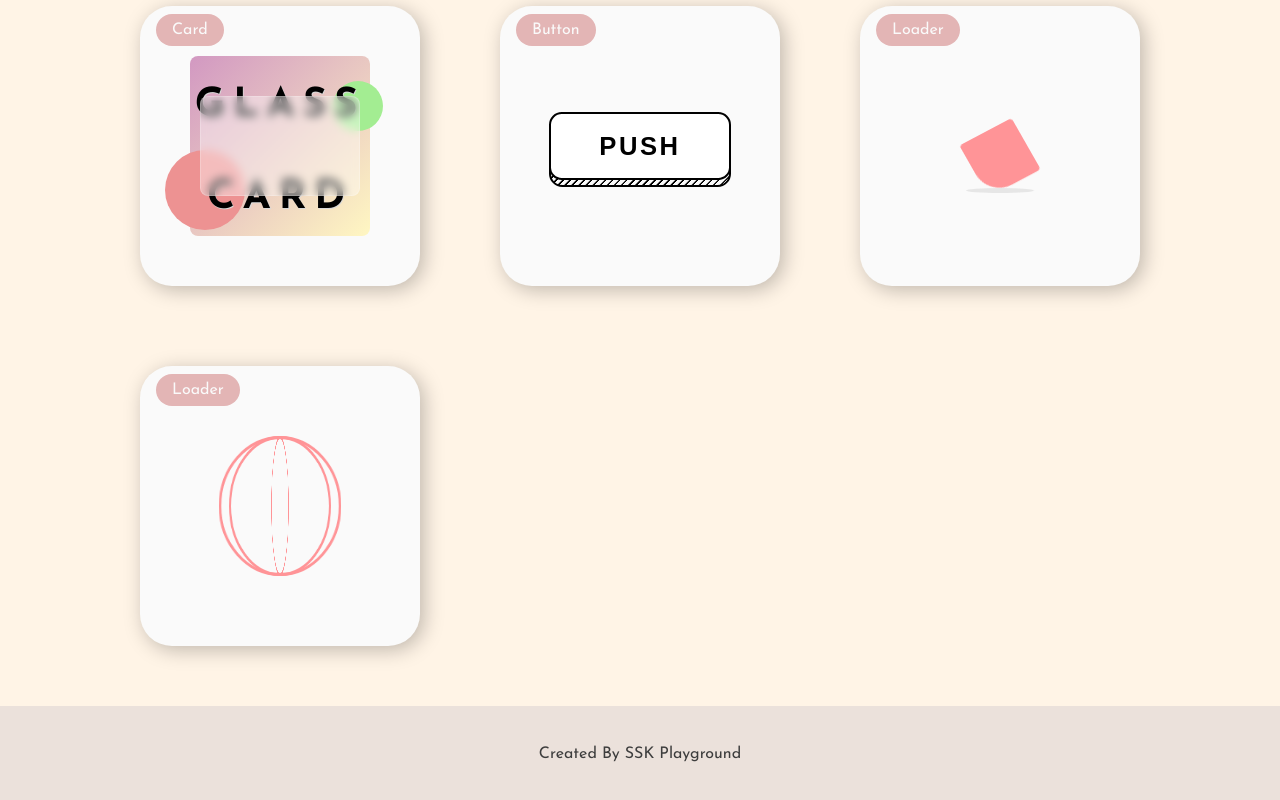
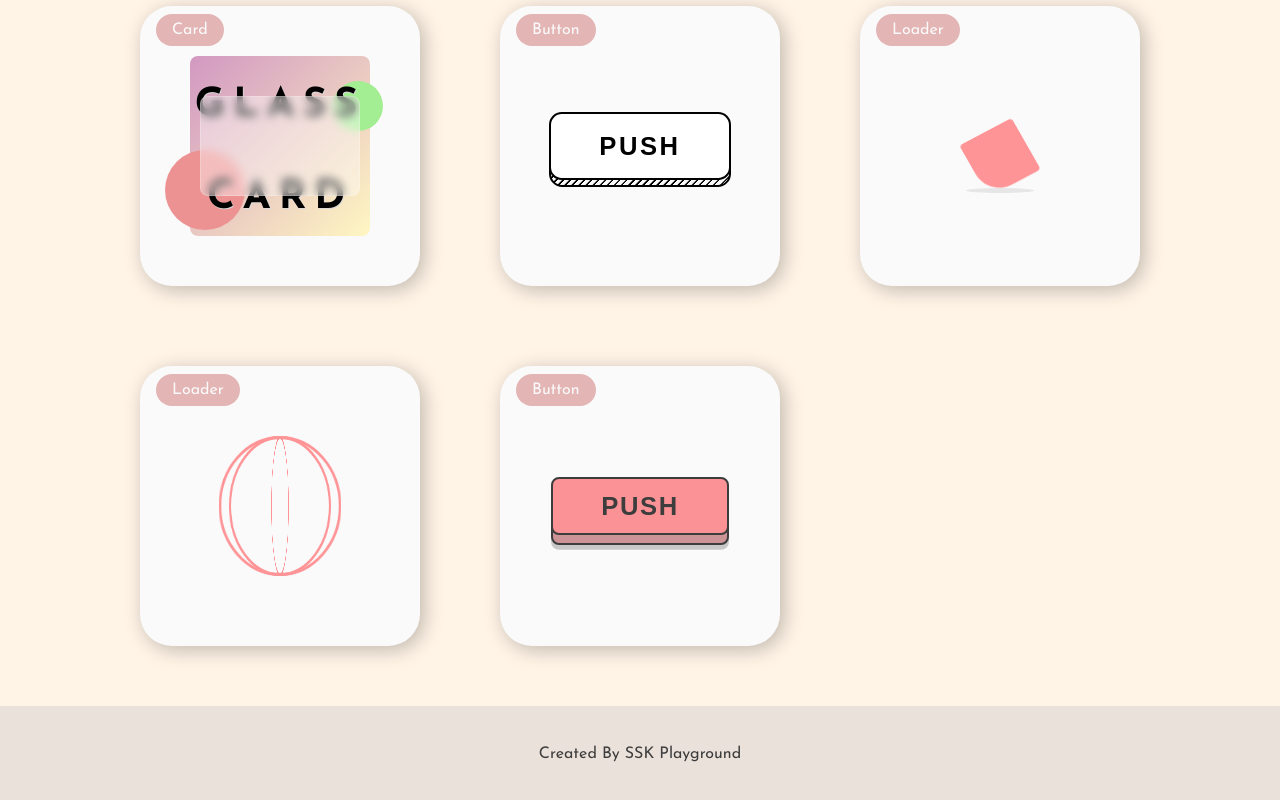
Before and after one commit to ssk-dev-3/components-park, a Next.js app: page / in a window 1280 px wide. Shown: the part 1214-2014 px from the top of the page. Built offline with nearby package versions, Linux system fonts and the light colour scheme.

Commit message:
✨ ボタンコンポーネントを追加

```diff
--- a/pages/components/gallery/index.tsx
+++ b/pages/components/gallery/index.tsx
@@ -1,6 +1,7 @@
 import Card from '../card';
 import Button001 from '../items/button001';
 import Button002 from '../items/button002';
+import Button003 from '../items/button003';
 import Loader001 from '../items/loader001';
 import Loader002 from '../items/loader002';
 import Loader003 from '../items/loader003';
@@ -45,6 +46,9 @@ const Gallery: React.FC = () => {
         <Card category='loader'>
           <Loader004 />
         </Card>
+        <Card category='button'>
+          <Button003 />
+        </Card>
       </div>
     </div>
   );
--- /dev/null
+++ b/pages/components/items/button003/button003.module.css
@@ -0,0 +1,45 @@
+.button {
+  position: relative;
+  background-color: transparent;
+  border: none;
+  cursor: pointer;
+  user-select: none;
+  transition: transform .3s;
+}
+
+.button:hover {
+  transform: translateY(.3rem);
+}
+
+.text {
+  position: relative;
+  color: var(--color-text);
+  font-size: 1.6rem;
+  font-weight: 700;
+  line-height: 1.5;
+  letter-spacing: .1rem;
+  background-color: hsl(358, 93%, 78%);
+  border: 2px solid var(--color-text);
+  border-radius: .5rem;
+  padding: .5rem 3rem;
+}
+
+
+.button::before {
+  position: absolute;
+  content: "";
+  bottom: -10px;
+  left: 0;
+  width: 100%;
+  height: 100%;
+  transition: bottom .3s, box-shadow .3s;
+  border: 2px solid var(--color-text);
+  border-radius: 0 0 .5rem .5rem;
+  background: hsl(358, 35%, 69%);
+  box-shadow: 0 .3rem 0 0 hsl(0, 0%, 0%, 0.2);
+}
+
+.button:hover::before {
+  bottom: -7px;
+  box-shadow: 0 .1rem 0 0 hsl(0, 0%, 0%, 0.2);
+}
--- /dev/null
+++ b/pages/components/items/button003/index.tsx
@@ -0,0 +1,11 @@
+import buttonStyle from './button003.module.css';
+
+const Button003 = () => {
+  return (
+    <button type='button' className={buttonStyle.button}>
+      <p className={buttonStyle.text}>PUSH</p>
+    </button>
+  );
+}
+
+export default Button003;
```
